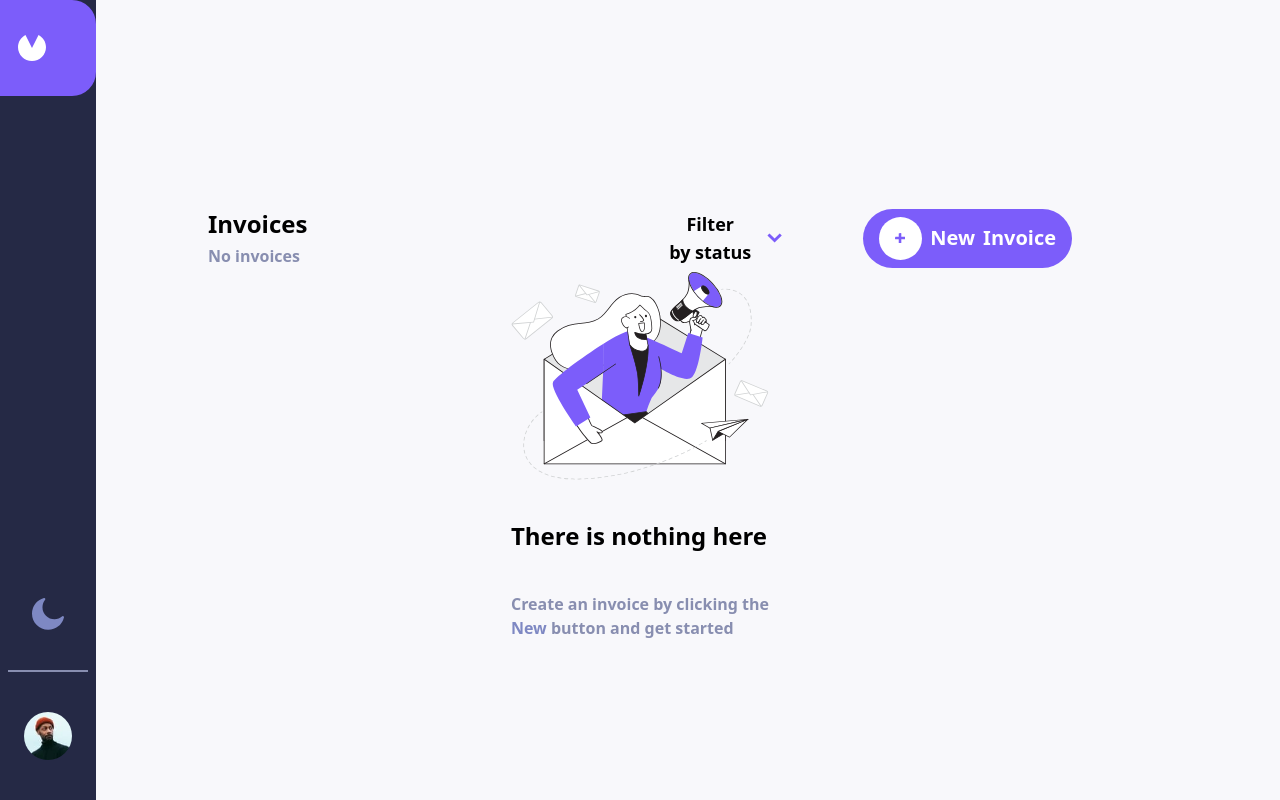
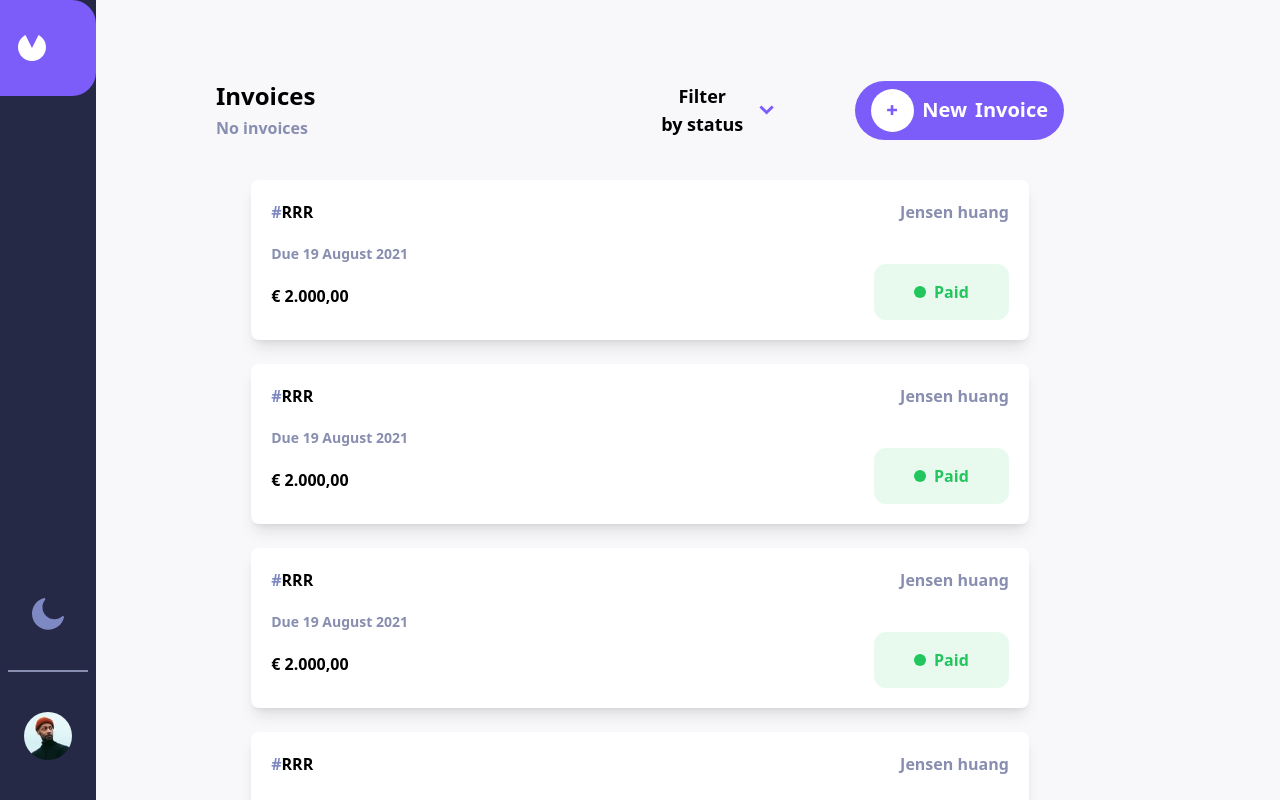
Before and after one commit to danielgen01/invoice-app, a React (Vite) app: page / in a window 1280 px wide. Shown: the top 800 px of the page. Built offline with nearby package versions, Linux system fonts and the light colour scheme.

Commit message:
Style invoice row comp, add redux store

```diff
--- a/package.json
+++ b/package.json
@@ -10,8 +10,12 @@
     "preview": "vite preview"
   },
   "dependencies": {
+    "@reduxjs/toolkit": "^1.9.5",
     "react": "^18.2.0",
-    "react-dom": "^18.2.0"
+    "react-dom": "^18.2.0",
+    "react-redux": "^8.0.5",
+    "redux": "^4.2.1",
+    "redux-thunk": "^2.4.2"
   },
   "devDependencies": {
     "@types/react": "^18.0.28",
--- /dev/null
+++ b/src/Redux/rootReducer.ts
@@ -0,0 +1,10 @@
+import { combineReducers } from "@reduxjs/toolkit"
+
+
+const rootReducer = combineReducers({
+
+})
+
+export type RootState = ReturnType<typeof rootReducer>
+
+export default rootReducer
--- /dev/null
+++ b/src/Redux/slices/Data/DataSlice.ts
@@ -0,0 +1,23 @@
+import { createSlice } from "@reduxjs/toolkit"
+import Data from "./data.json"
+
+const dataSlice = createSlice({
+  name: "Data",
+  initialState: {
+    Data: Data,
+  },
+  reducers: {
+    // Define your reducers here
+  },
+  // Optional: Add extraReducers for handling actions from other slices
+  // extraReducers: (builder) => {
+  //   builder.addCase(someOtherAction, (state, action) => {
+  //     // Do something with the state and action
+  //   });
+  // },
+})
+
+export const { actions: yourActions, reducer: yourReducer } = dataSlice
+
+// Export actions for use in components
+// export const { yourAction1, yourAction2 } = yourActions;
--- /dev/null
+++ b/src/Redux/store.ts
@@ -0,0 +1,16 @@
+import { configureStore } from "@reduxjs/toolkit"
+import { useDispatch } from "react-redux"
+import { TypedUseSelectorHook, useSelector } from "react-redux"
+import rootReducer from "./rootReducer"
+
+const store = configureStore({
+  reducer: rootReducer,
+})
+
+export type RootState = ReturnType<typeof store.getState>
+export type AppDispatch = typeof store.dispatch
+
+export const useAppDispatch = () => useDispatch<AppDispatch>()
+export const useAppSelector: TypedUseSelectorHook<RootState> = useSelector
+
+export default store
--- /dev/null
+++ b/src/components/Main/Invoices/InvoiceList/InvoiceList.tsx
@@ -0,0 +1,24 @@
+import React from "react"
+import InvoiceRow from "../../../Reusable/InvoiceRow"
+
+const InvoiceList = () => {
+  return (
+    <section className="invoice-list rows flex flex-col items-center mt-10 gap-6">
+        <InvoiceRow />
+        <InvoiceRow />
+
+        <InvoiceRow />
+
+        <InvoiceRow />
+        <InvoiceRow />
+        <InvoiceRow />
+        <InvoiceRow />
+        <InvoiceRow />
+        <InvoiceRow />
+
+
+    </section>
+  )
+}
+
+export default InvoiceList
--- a/src/components/Main/Invoices/Main.tsx
+++ b/src/components/Main/Invoices/Main.tsx
@@ -1,12 +1,14 @@
 import React from "react"
 import { TopMainSection } from "./TopMainSection/TopMainSection"
 import EmptyBoard from "./EmptyBoardContent/EmptyBoard"
+import InvoiceList from "./InvoiceList/InvoiceList"
 
 const Main = () => {
   return (
-    <main>
+    <main className="xl:py-20 xl:px-52">
       <TopMainSection />
-      <EmptyBoard />
+      <InvoiceList />
+      {/* <EmptyBoard /> */}
     </main>
   )
 }
--- a/src/components/Main/Invoices/TopMainSection/TopMainSection.tsx
+++ b/src/components/Main/Invoices/TopMainSection/TopMainSection.tsx
@@ -4,7 +4,7 @@ import plus from "../../../../../public/assets/icon-plus.svg"
 export function TopMainSection() {
   return (
     <section className="mt-10 xl:mt-0">
-      <div className="top-content flex justify-between items-center px-2 xl:py-52 xl:px-52">
+      <div className="top-content flex justify-between items-center px-2 ">
         <div className="invoices flex flex-col gap-1">
           <h1 className="font-bold text-2xl dark:text-white">Invoices</h1>
           <p className="text-medium-gray font-bold dark:text-white">
--- /dev/null
+++ b/src/components/Reusable/InvoiceRow.tsx
@@ -0,0 +1,33 @@
+import React from "react"
+
+const InvoiceRow = () => {
+  return (
+    <>
+      <div className="row h-40 bg-white shadow-lg rounded-lg dark:bg-[#1E2139]  w-[90%]">
+        <div className="content px-5 py-5 grid grid-cols-2 justify-between w-full">
+          {/* FIRST GRID COL */}
+          <section className="first-grid-item flex flex-col gap-5">
+            <h1 className="font-bold uppercase">
+              <span className="text-[#7e88C3]">#</span>
+              rrr
+            </h1>
+            <p className="text-medium-gray font-bold whitespace-nowrap text-sm">
+              Due 19 August 2021
+            </p>
+            <h2 className="font-bold">€ 2.000,00</h2>
+          </section>
+          {/* SECOND GRID COL */}
+          <section className="second-grid-item flex flex-col items-end gap-10 ">
+            <p className="text-medium-gray font-bold ">Jensen huang</p>
+            <div className="status flex items-center bg-green-500/10 px-10 py-4 rounded-xl gap-2">
+              <div className="status-batch w-3 h-3 bg-green-500 rounded-full"></div>
+              <h1 className="text-green-500 font-bold">Paid</h1>
+            </div>
+          </section>
+        </div>
+      </div>
+    </>
+  )
+}
+
+export default InvoiceRow
```
Also changed, not shown: src/Redux/slices/Data/data.json (renamed from src/data.json), 1 other file (tests, documents, lock files or other folders).
